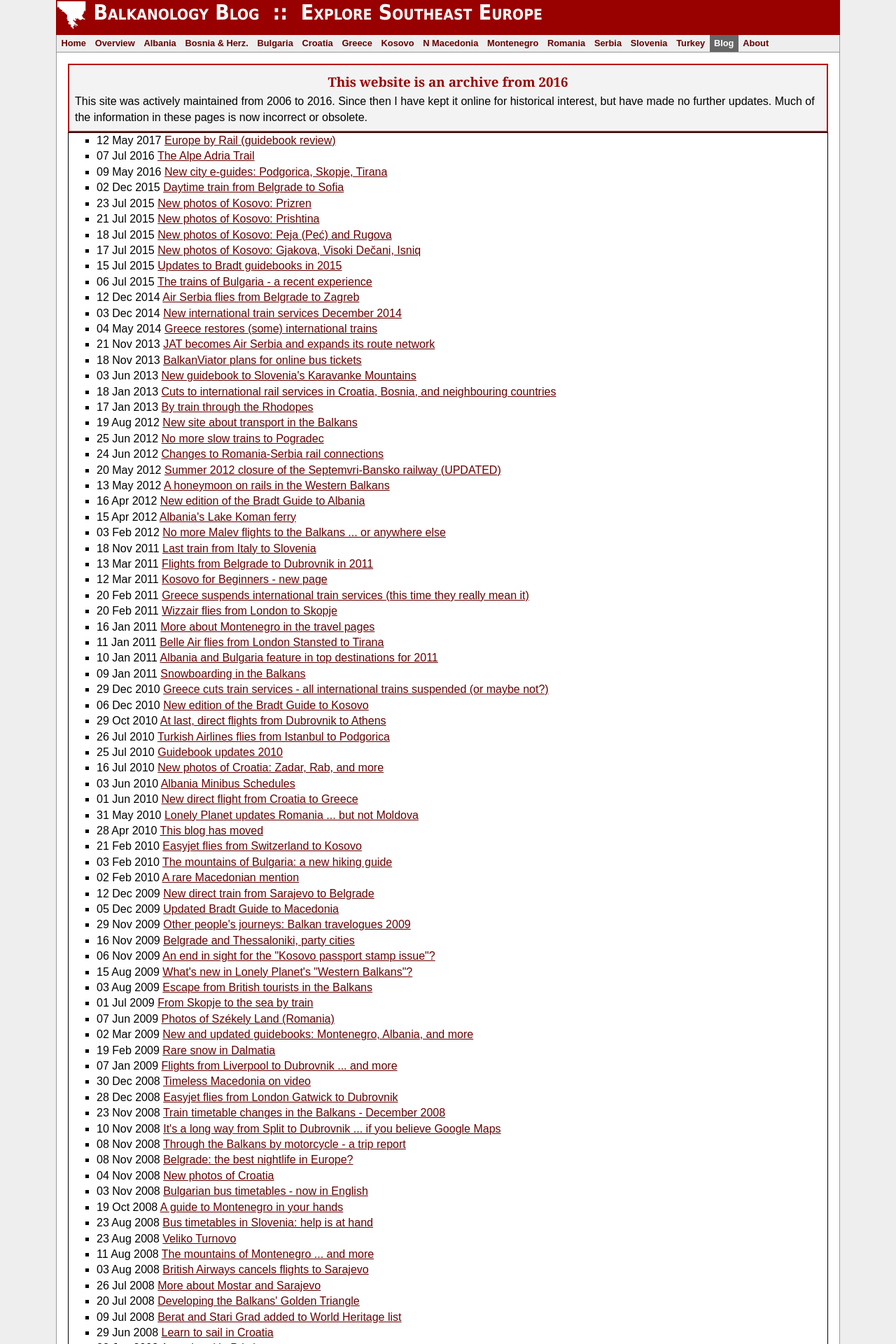
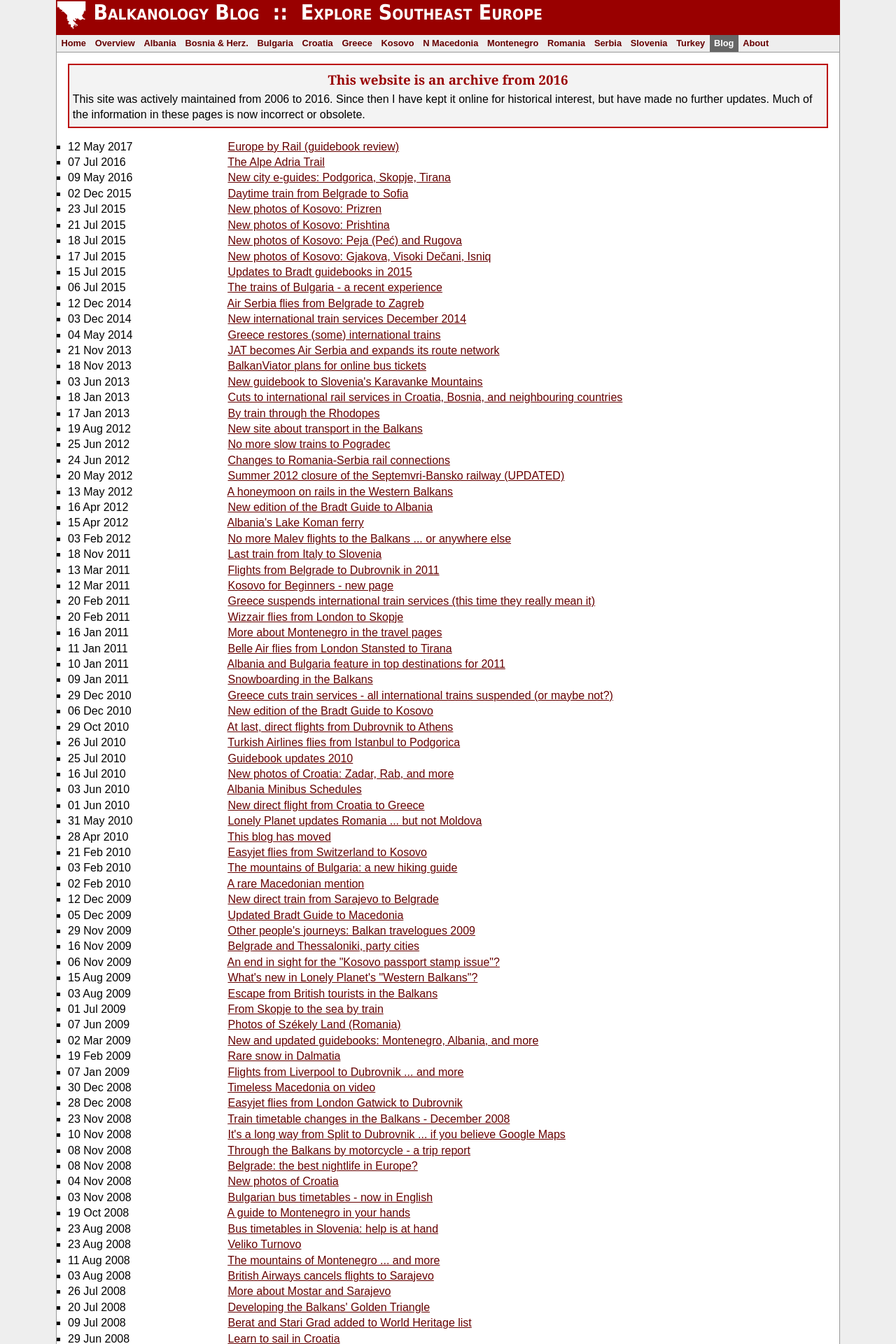
Before and after one commit to alangranteu/Balkanology-Blog, a Jekyll site: the page built from index.html, in a window 1280 px wide. Shown: the top 1920 px of the page at 70% size. Built offline with Jekyll 4.4.1, drawn with Linux system fonts in a browser that asks for light colours.

Commit message:
Update custom.css

```diff
--- a/assets/css/custom.css
+++ b/assets/css/custom.css
@@ -20,15 +20,16 @@ a:hover img { border: 2px solid #BB0000; }
 a:active img { border: 2px solid #666666; }
 
 span.postdate {
-   width: 20em;
+   width: 14em;
    text-align: left;
+   display: inline-block;
 }
 
 ul { list-style-type: square; }
 ul.separated li { margin-bottom: 0.3em; }
 ul.runon { margin-top: -0.7em ; }
 
-ul.posts { margin: 0; border: 1px solid black;}
+ul.posts { padding: 0;}
 
 blockquote { font-style: italic; }
 .quotesource {
@@ -216,7 +217,7 @@ div.disclaimer {
 	background-color: #F3F3F3;
 	color: #000000;
 	border: 2px solid #BB0000;
-	padding: 0.5em;
+	padding: 0.3em;
 }
 
 div.disclaimer h3 {
```
